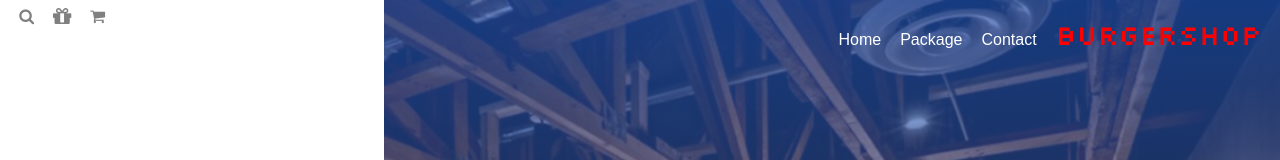
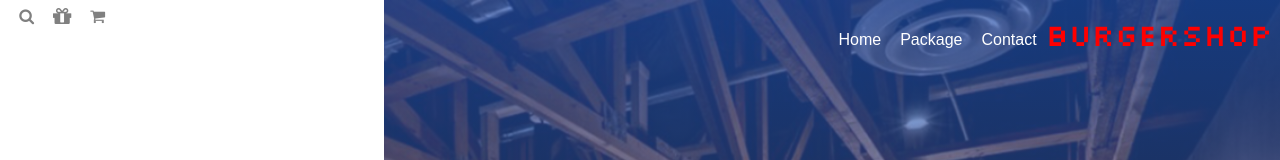
Before and after one commit to TahmidMuntaser/Demo_WebPage, a plain HTML site: page index.html in a window 1280 px wide. In both pictures the pointer is over the item "BurgerShop". Shown: the top 160 px of the page. Drawn offline with Linux system fonts and the light colour scheme.

Commit message:
update 1.2

```diff
--- a/style.css
+++ b/style.css
@@ -95,7 +95,11 @@ header{
     color: red;
     cursor: pointer;
 
+}
 
+.logo:hover{
+    transform: scale(1.1);
+    transition: all 2s;
 }
 
 
```
